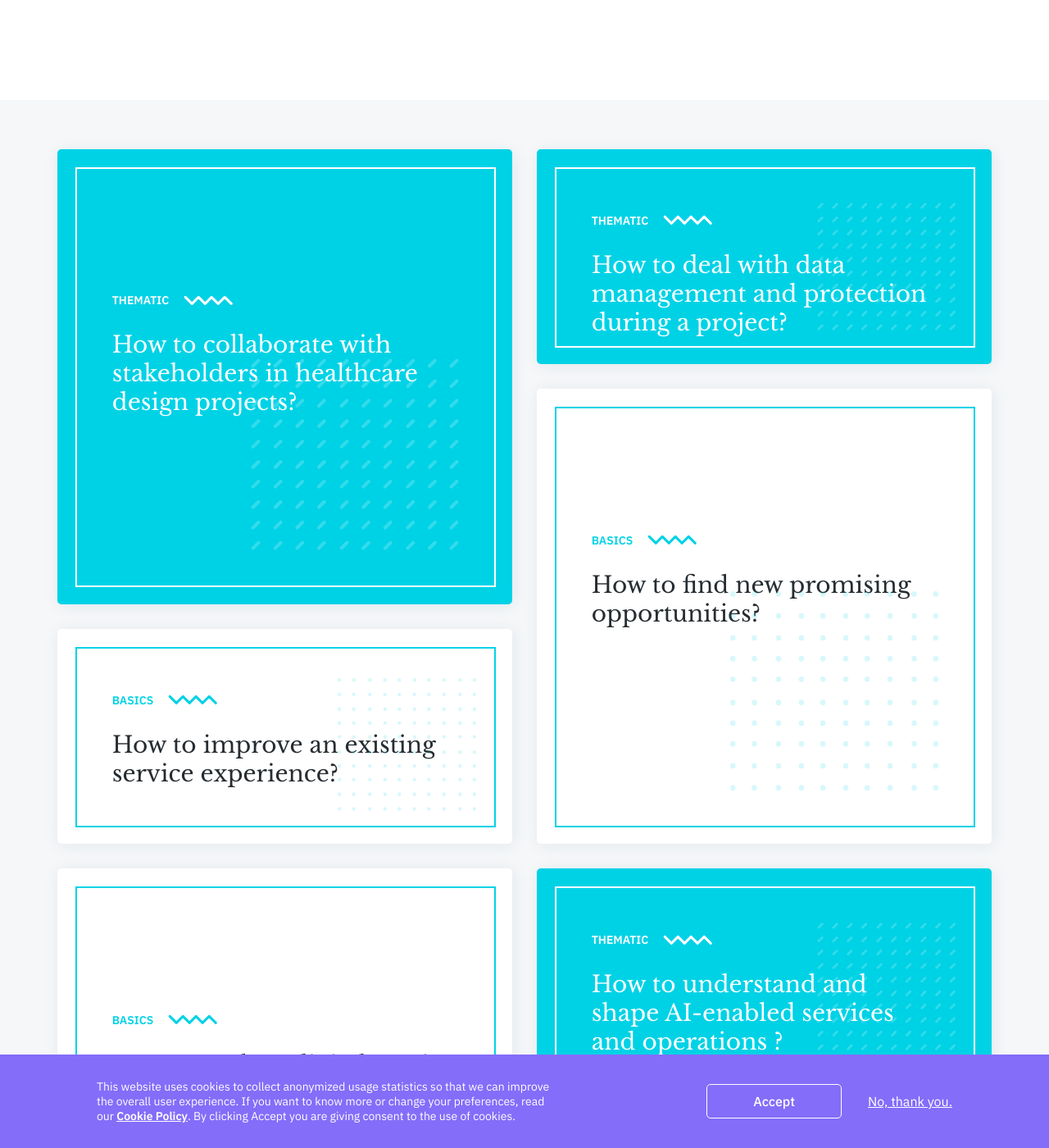
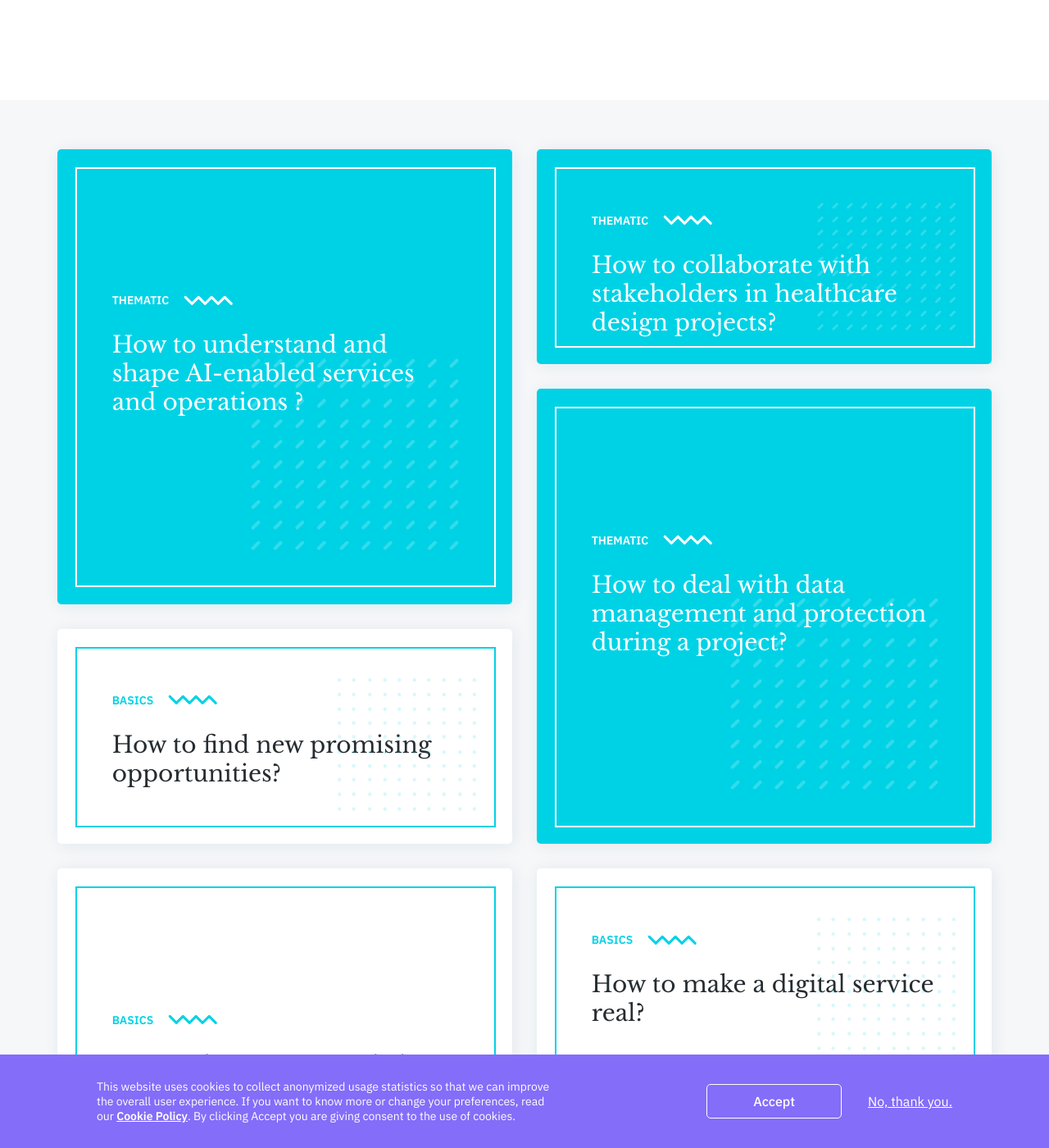
Before and after one commit to service-design-tools/sdt-website, a Jekyll site: the page built from tutorials.html, in a window 1280 px wide and 1400 px high, scrolled down 609 px. Shown: the whole window at 82% size. Built offline with Jekyll 4.4.1, drawn with Linux system fonts in a browser that asks for light colours; some of the changed text lies outside the part shown.

Commit message:
update admin backoffice (now using decap cms); add a section to decide the order of tutorials shown in tutorials page; add a section to manage list of curators and contribute link

```diff
--- /dev/null
+++ b/_data/contribute.yml
@@ -0,0 +1 @@
+link: https://oblo.typeform.com/to/zO9uLj
--- /dev/null
+++ b/_data/footer.yml
@@ -0,0 +1,4 @@
+curators:
+  - curator:
+      url: http://oblo.design/
+      name: oblo.design
--- a/_includes/footer.html
+++ b/_includes/footer.html
@@ -6,9 +6,16 @@
         <div class="info">
             <h3>curated by</h3>
             <ul>
-                <li><a href="http://oblo.design/" target="_blank" rel="noopener noreferrer">oblo.design</a></li>
-                <li><a href="https://www.servicedesignmaster.com/" target="_blank" rel="noopener noreferrer">Master in Service Design</a></li>
-                <li><a href="http://www.serviceinnovationacademy.com/sia/" target="_blank" rel="noopener noreferrer">Service Innovation Academy</a></li>
+                {% for curatorObj in site.data.footer.curators %}
+                {% assign curator = curatorObj.curator %}
+                <li>
+                    {% if curator.url.size > 0 %}
+                    <a href="{{ curator.url }}" target="_blank" rel="noopener noreferrer">{{ curator.name }}</a>
+                    {% else %}
+                    {{ curator.name }}
+                    {% endif %}
+                </li>
+                {% endfor %}
             </ul>
         </div>
         <div class="info">
--- a/_sass/home/highlights.scss
+++ b/_sass/home/highlights.scss
@@ -6,10 +6,13 @@
 .highlights__container {
   --square-module: calc(var(--column-width) * 3 + var(--container-gap) * 2);
   display: grid;
-  grid-auto-rows: var(--square-module);
   grid-template-columns: repeat(2, 1fr);
   gap: var(--container-gap);
   grid-auto-flow: row dense;
+
+  & > a {
+    min-block-size: var(--square-module);
+  }
 
   .card{
     box-sizing: border-box;
@@ -91,7 +94,8 @@
   }
 
   h4 {
-    grid-row: 4 / span 4;
+    margin: 0 0 1.5rem;
+    grid-row: 5 / -1;
     grid-column: 2 / -2;
   }
 
@@ -162,7 +166,7 @@
 
   svg {
     align-self: flex-end;
-    height: calc(min(100%, var(--square-module) + var(--container-gap) - var(--square-4-padding) * 2));
+    max-block-size: calc(var(--square-module) - var(--square-4-padding) * 2);
     max-width: 50%;
 
     .svg--outline {
@@ -226,6 +230,7 @@
   .highlights__container {
     --square-module: calc(var(--column-width) * 2 + var(--container-gap) * 1);
     grid-template-columns: repeat(3, 1fr);
+    grid-auto-rows: var(--square-module);
   }
   .square--2 {
     grid-column: span 3;
@@ -252,6 +257,7 @@
     }
     svg {
       height: calc(min(84%, var(--square-module) * 2 + var(--container-gap) - var(--square-4-padding) * 2));
+      max-block-size: 100%;
       max-width: 100%;
     }
     .card[data-type="enhanced"] svg {
--- a/tutorials.html
+++ b/tutorials.html
@@ -4,7 +4,8 @@ desc: Learn more about how to approach a specific design challenge, following th
 ---
 {% include header.html title="Tutorials" desc="Learn more about how to approach a specific design challenge, following these simple guides." svg="tutorials-svg.html" %}
 <main class="tutorials__gallery">
-    {% for tutorial in site.tutorials %}
+    {% for t in site.data.tutorials.tutorial-list %}
+    {% assign tutorial = site.tutorials | where: "title", t.tutorial | first %}
     <a href="{{ tutorial.url | relative_url }}">
         {% if tutorial.category != "Basics" %}
         <div class="card card--thematic">
```
Also changed, not shown: _data/tutorials.yml (added, +8 -0 lines), admin/config.yml (+64 -1 lines), admin/index.html (+9 -12 lines), README.md.
